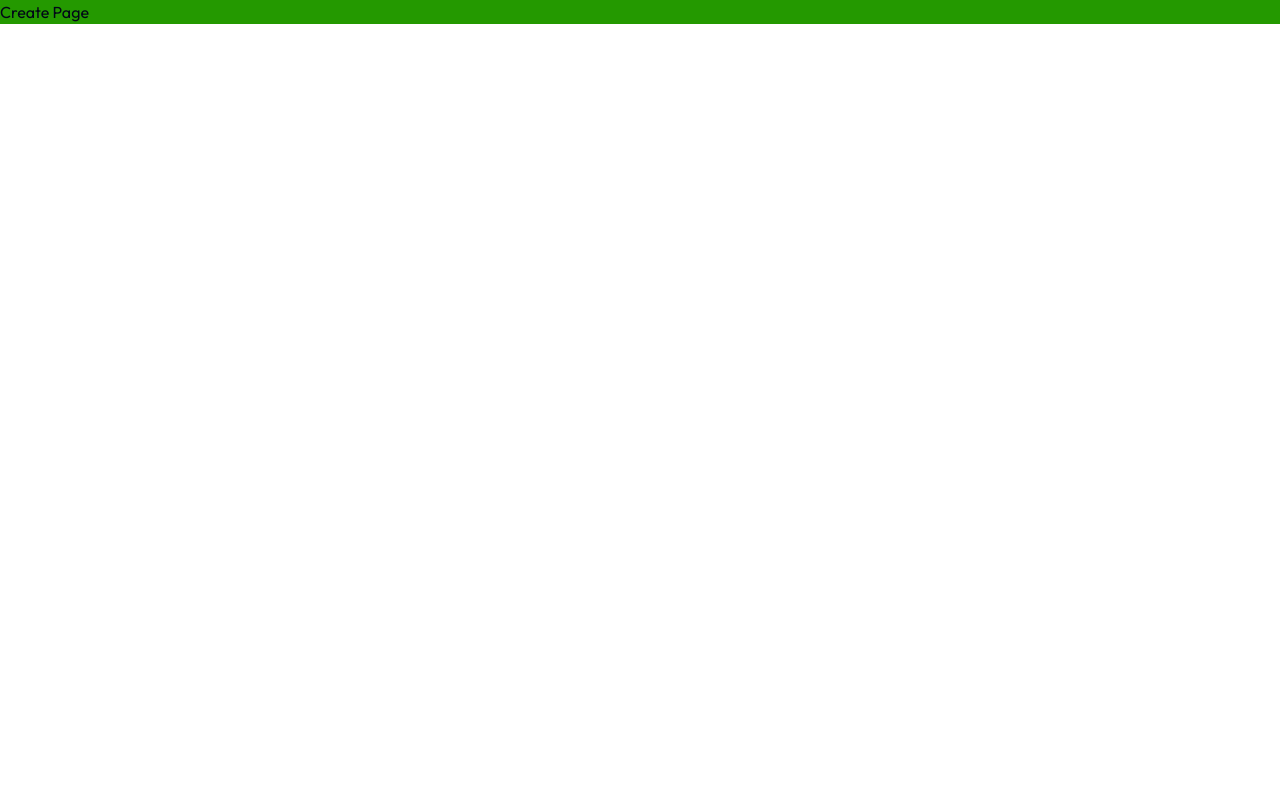
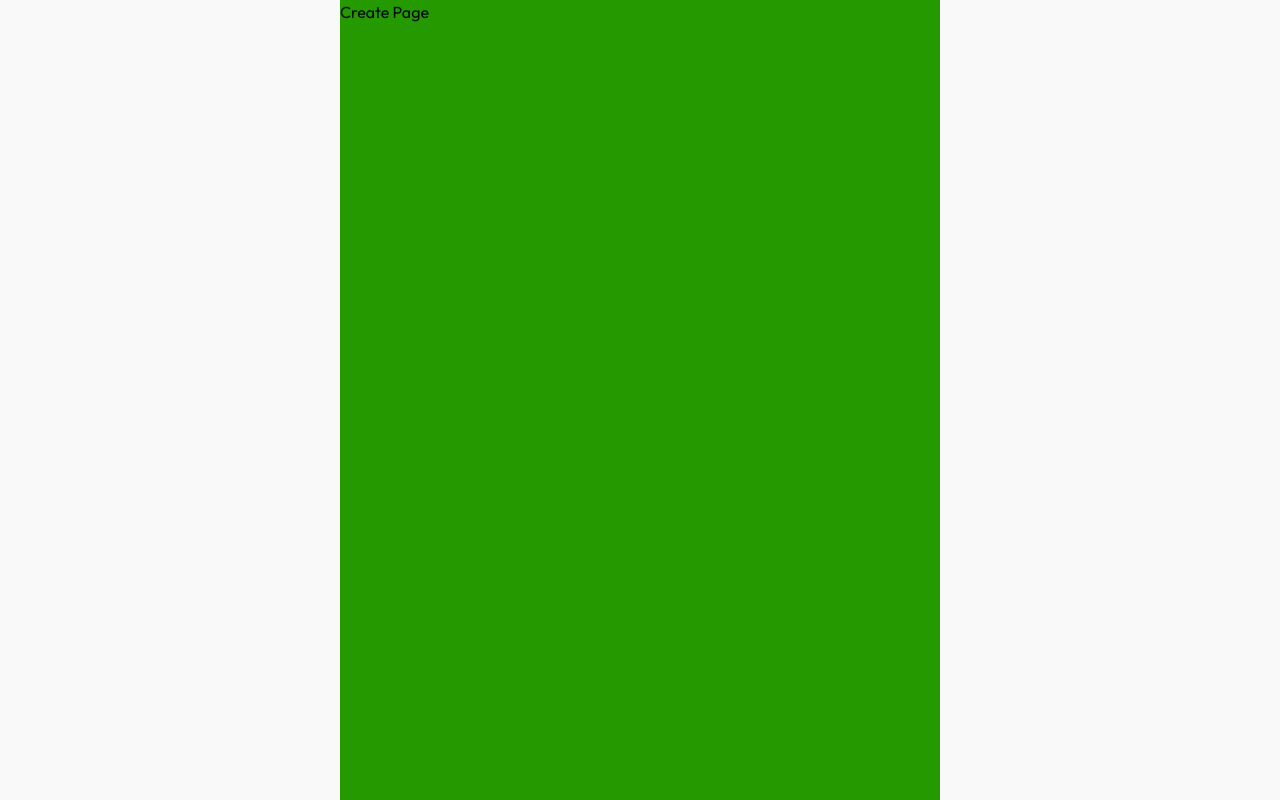
Before and after one commit to Wageul/wageul-client, a Next.js app: page /experience/create in a window 1280 px wide. Built offline with nearby package versions, Linux system fonts and the light colour scheme.

Commit message:
outermost layout

```diff
--- a/app/(layout)/layout.tsx
+++ b/app/(layout)/layout.tsx
@@ -1,6 +1,6 @@
 
 export default function Layout({ children }: { children: React.ReactNode }) {
   return (
-    <div className="bg-primary-green">{children}</div>
+    <div className="max-w-[600px] min-h-screen mx-auto bg-primary-green">{children}</div>
   );
 }
--- a/app/layout.tsx
+++ b/app/layout.tsx
@@ -16,7 +16,7 @@ export default function RootLayout({
 }>) {
   return (
     <html lang="en">
-      <body className={outfit.className}>{children}</body>
+      <body className={`${outfit.className} bg-grey-100`}>{children}</body>
     </html>
   );
 }
```
